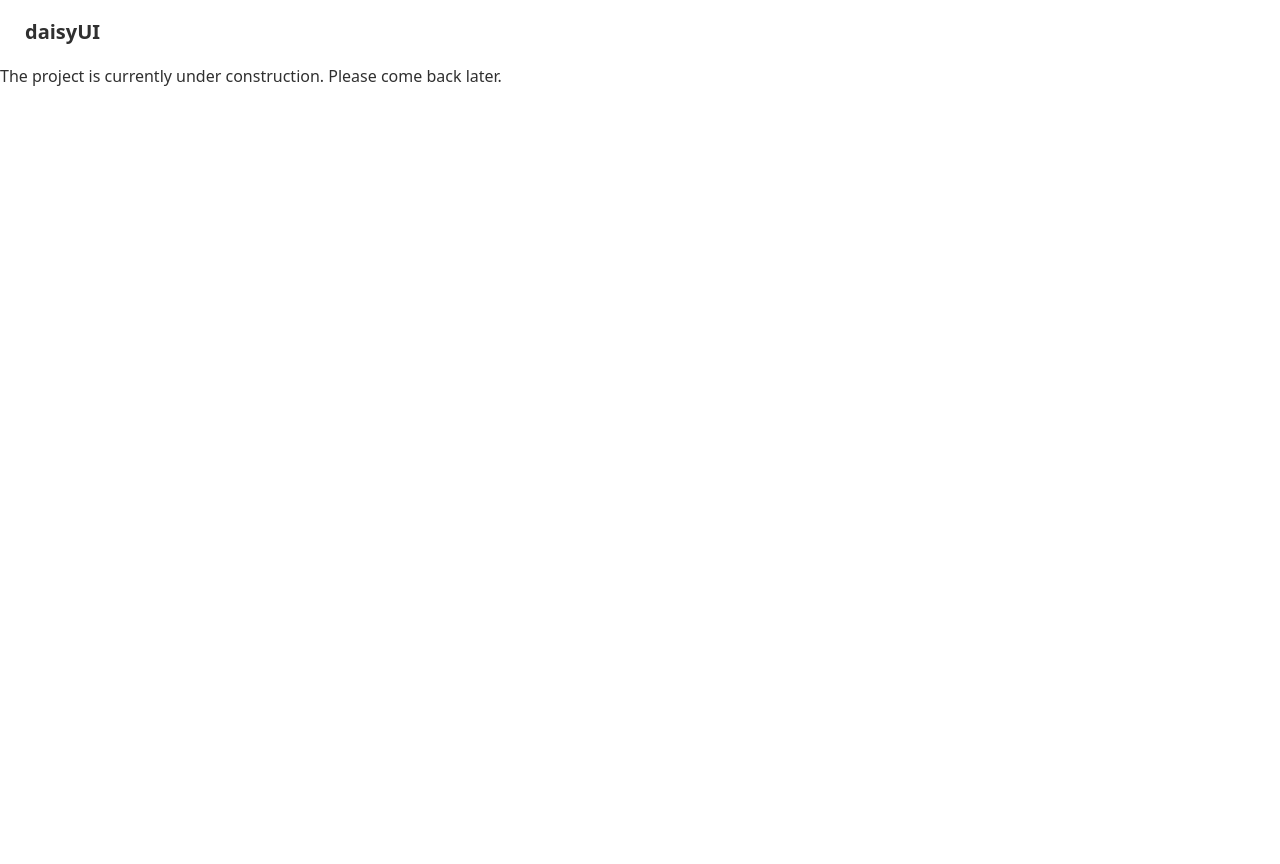
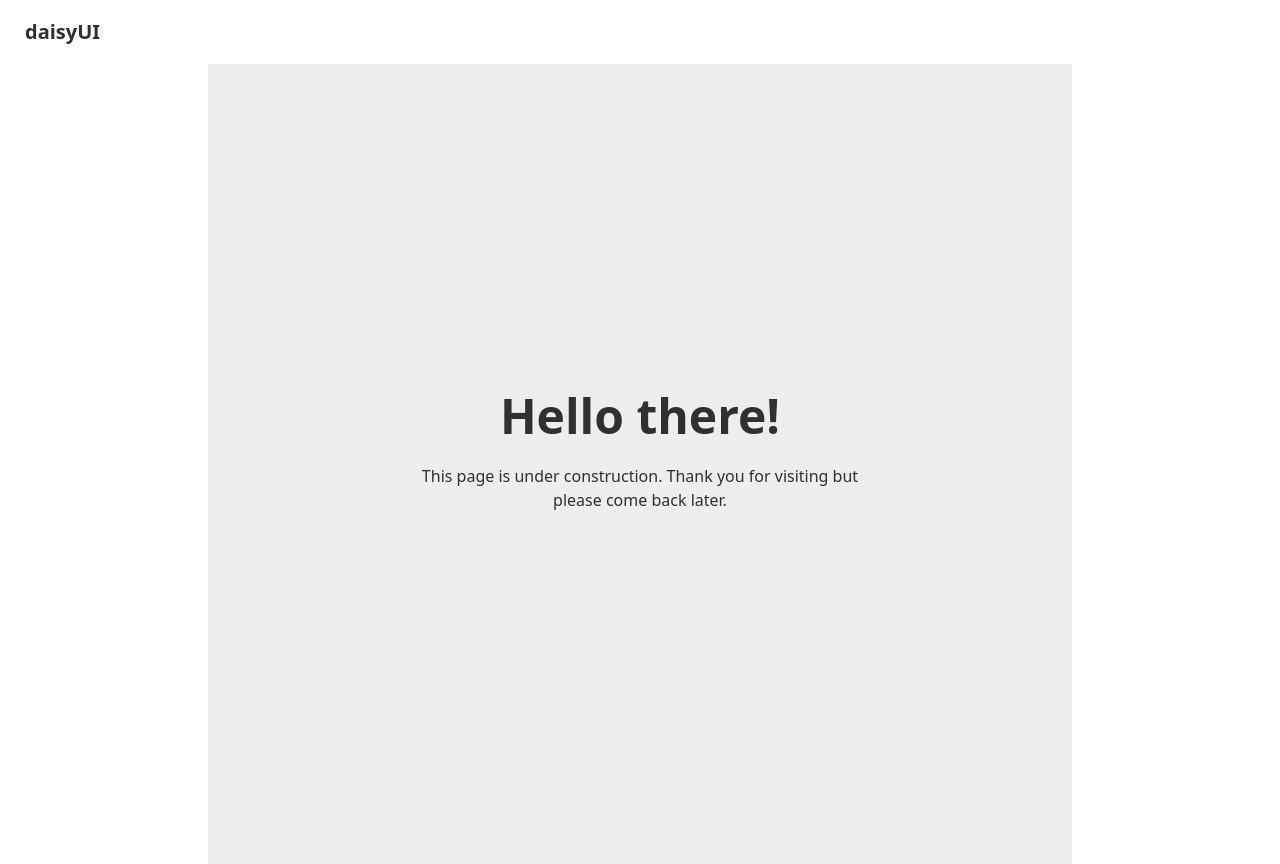
Before and after one commit to lsapundzic/b2b-store-frontend, a Next.js app: page / in a window 1280 px wide. Before the commit the page ends 800 px from the top, so only its background shows below. Built offline with nearby package versions, Linux system fonts and the light colour scheme.

Commit message:
Layout issues resolved

```diff
--- /dev/null
+++ b/app/components/UnderConstruction.jsx
@@ -0,0 +1,17 @@
+export default function UnderConstruction() {
+  return (
+    <div className="hero min-h-screen bg-base-200">
+      <div className="hero-content text-center">
+        <div className="max-w-md">
+          <h1 className="text-5xl font-bold">Hello there!</h1>
+          <p className="py-6">
+            This page is under construction. Thank you for visiting but please
+            come back later.
+          </p>
+          {/* Under construction, button not necessary */}
+          {/* <button className="btn btn-primary">Get Started</button> */}
+        </div>
+      </div>
+    </div>
+  );
+}
--- a/app/layout.js
+++ b/app/layout.js
@@ -1,5 +1,3 @@
-"use client";
-
 // Component imports
 import Navbar from "./components/Navbar";
 import "/app/globals.css";
--- a/app/page.jsx
+++ b/app/page.jsx
@@ -1,9 +1,12 @@
+import UnderConstruction from "./components/UnderConstruction";
+
 export default function Homepage() {
+  console.log("Main page running...");
   return (
     <div>
-      <h1>
-        The project is currently under construction. Please come back later.
-      </h1>
+      <div className="ml-52 mr-52">
+        <UnderConstruction />
+      </div>
     </div>
   );
 }
```
